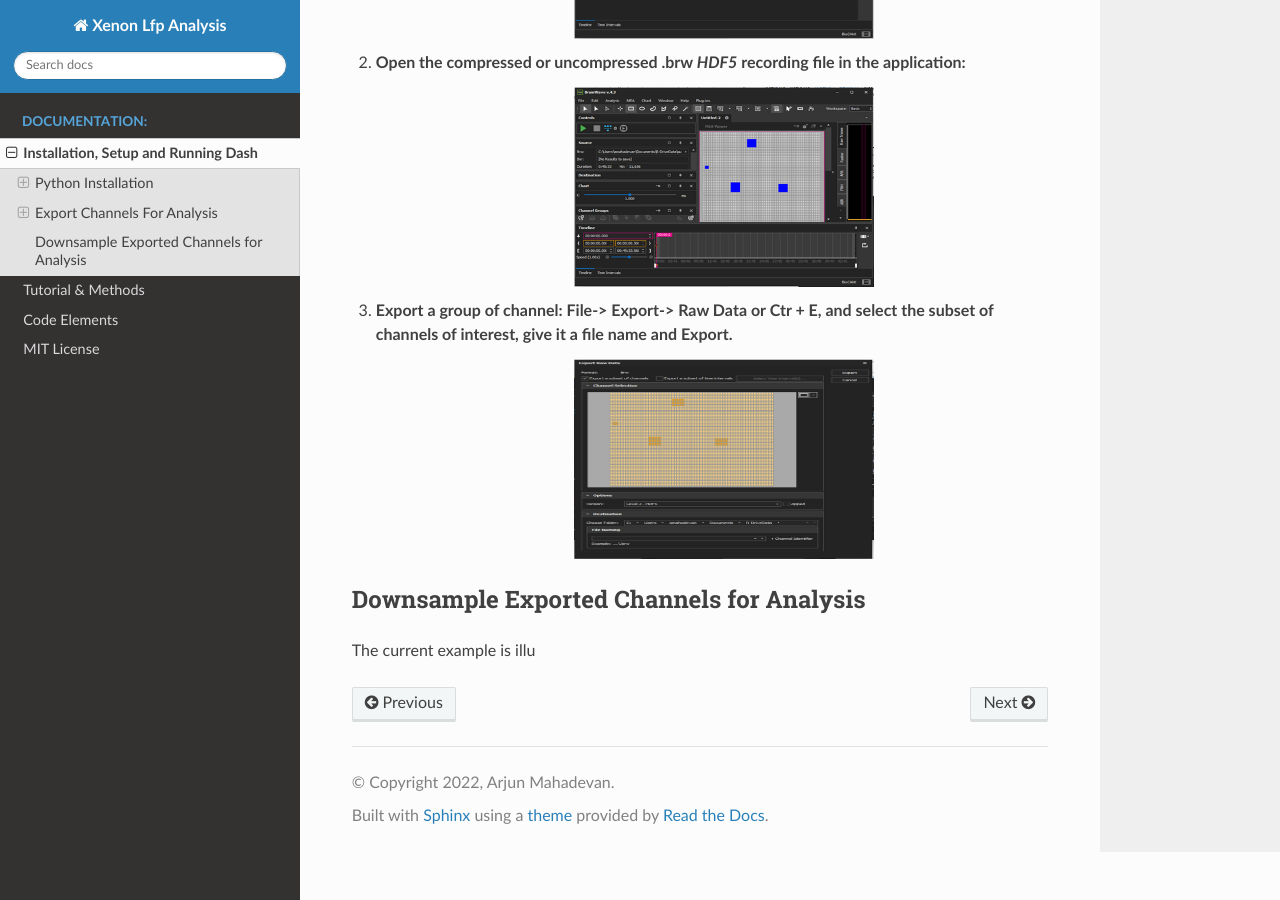
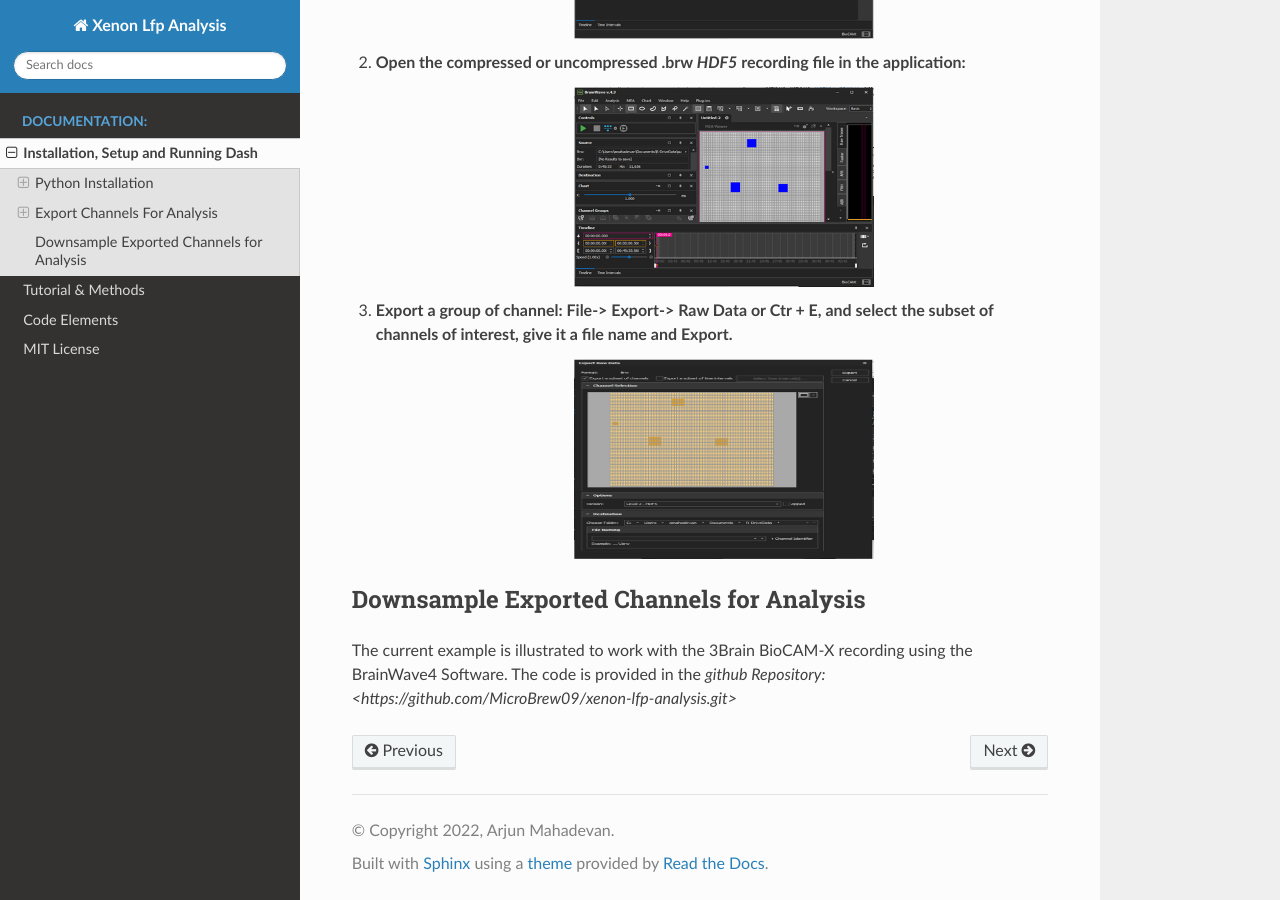
Before and after one commit to MicroBrew09/xenon-lfp-analysis, a Sphinx documentation site: the page built from docs/source/Installation.rst, in a window 1280 px wide and 900 px high, scrolled down 3330 px. Built offline with Sphinx 7.4.7 and the Read the Docs theme 2.0.0, drawn with Linux system fonts in a browser that asks for light colours.

Commit message:
Updated Downsampling

```diff
--- a/docs/source/Installation.rst
+++ b/docs/source/Installation.rst
@@ -121,4 +121,5 @@ This example below is illustrated for the BrainWave4 Software, other aquisition
 
 Downsample Exported Channels for Analysis
 -----------------------------------------
-The current example is illu
+The current example is illustrated to work with the 3Brain BioCAM-X recording using the BrainWave4 Software. \
+The code is provided in the `github Repository: <https://github.com/MicroBrew09/xenon-lfp-analysis.git>`
```
Also changed, not shown: docs/source/_static/pictures/installation11.png (added), 2 other files.
